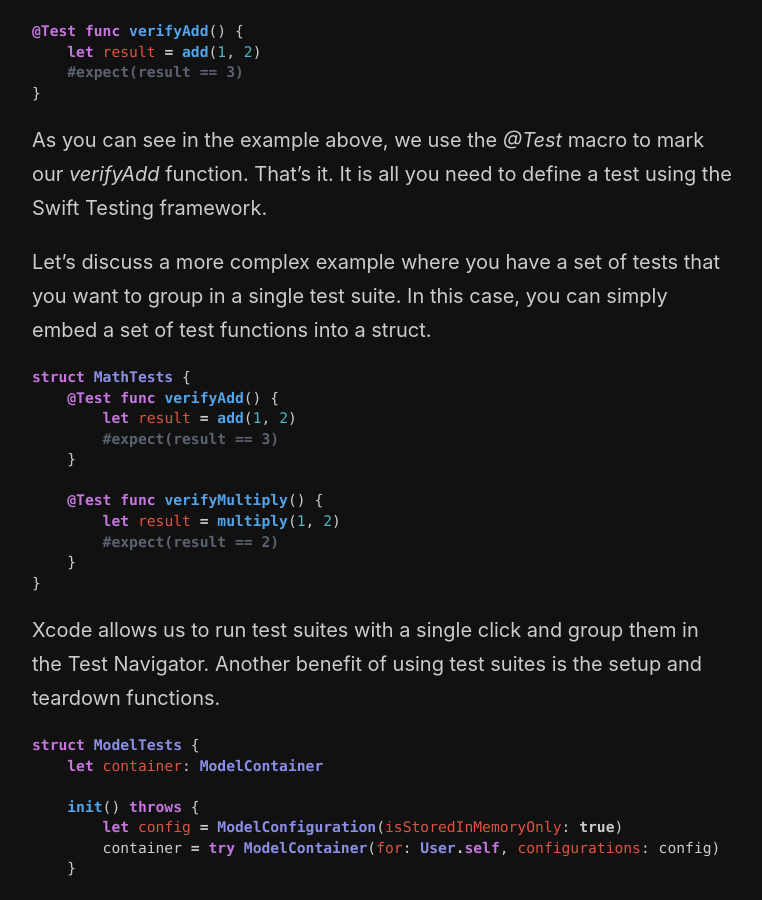
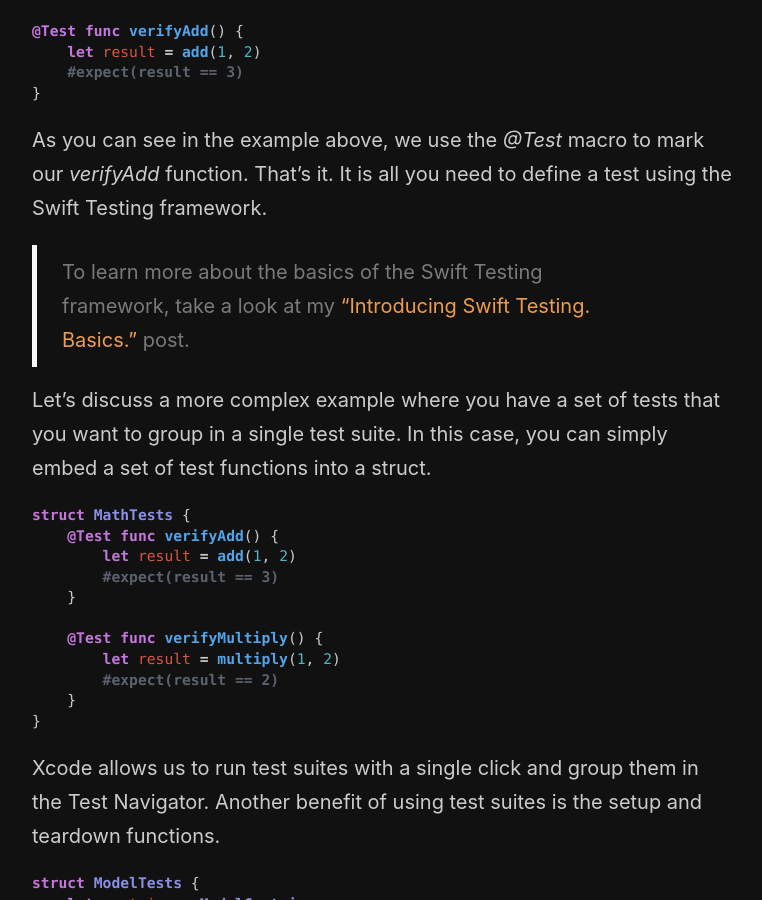
Before and after one commit to mecid/mecid.github.io, a Jekyll site: the page built from _posts/2024-10-29-introducing-swift-testing-lifecycle.md, in a window 1280 px wide and 900 px high, scrolled down 679 px. Shown: the whole window, without its empty margins (258-1020 px from the left). Built offline with Jekyll 4.4.1, drawn with Linux system fonts in a browser that asks for light colours.

Commit message:
reference post added to the swift testing lifecycle post

````diff
--- a/_posts/2024-10-29-introducing-swift-testing-lifecycle.md
+++ b/_posts/2024-10-29-introducing-swift-testing-lifecycle.md
@@ -19,6 +19,8 @@ Let's take a look at a simple example of a test using the Swift Testing framewor
 ```
 
 As you can see in the example above, we use the *@Test* macro to mark our *verifyAdd* function. That's it. It is all you need to define a test using the Swift Testing framework.
+
+> To learn more about the basics of the Swift Testing framework, take a look at my ["Introducing Swift Testing. Basics."](/2024/10/22/introducing-swift-testing-basics/) post.
 
 Let's discuss a more complex example where you have a set of tests that you want to group in a single test suite. In this case, you can simply embed a set of test functions into a struct.
 
````
